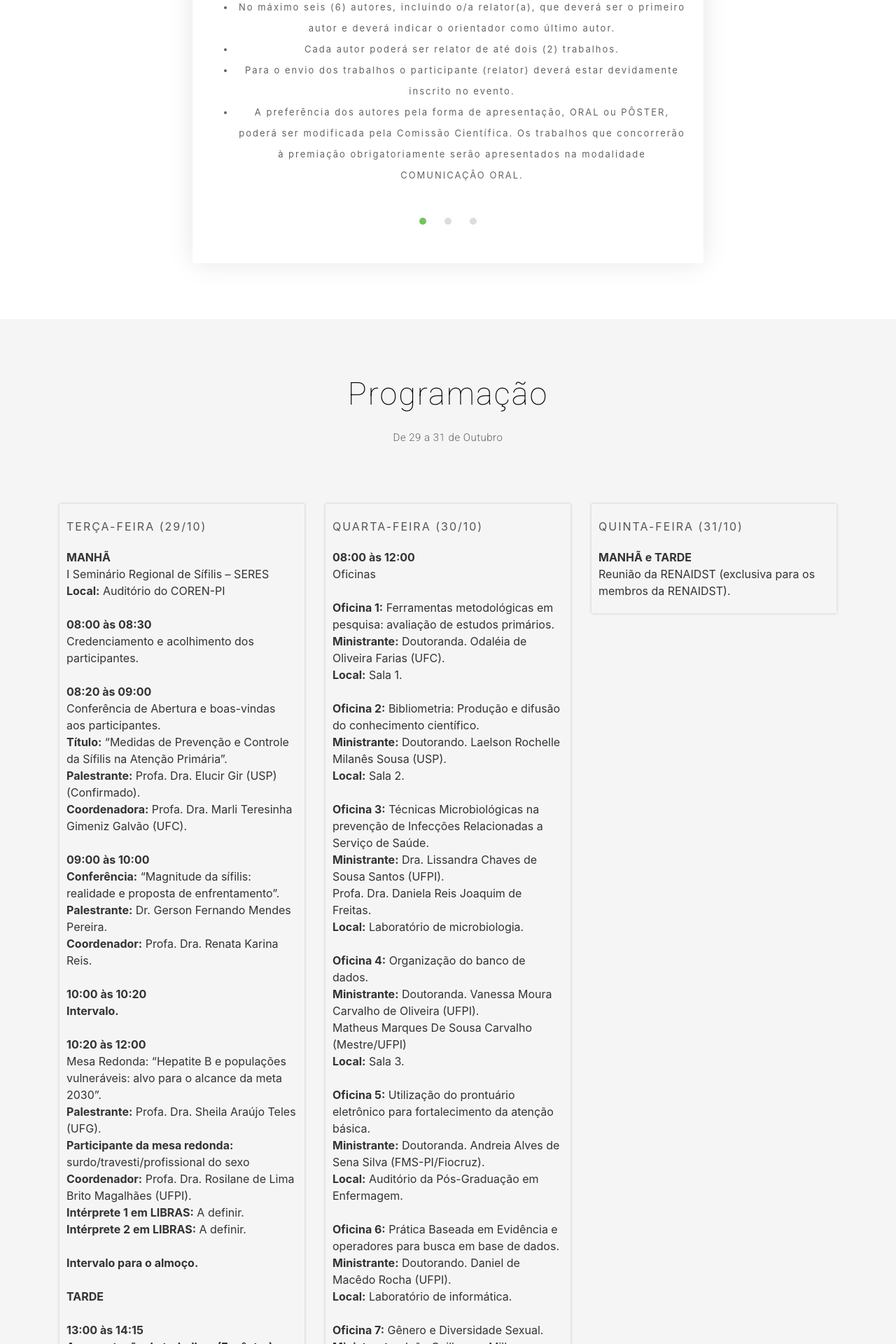
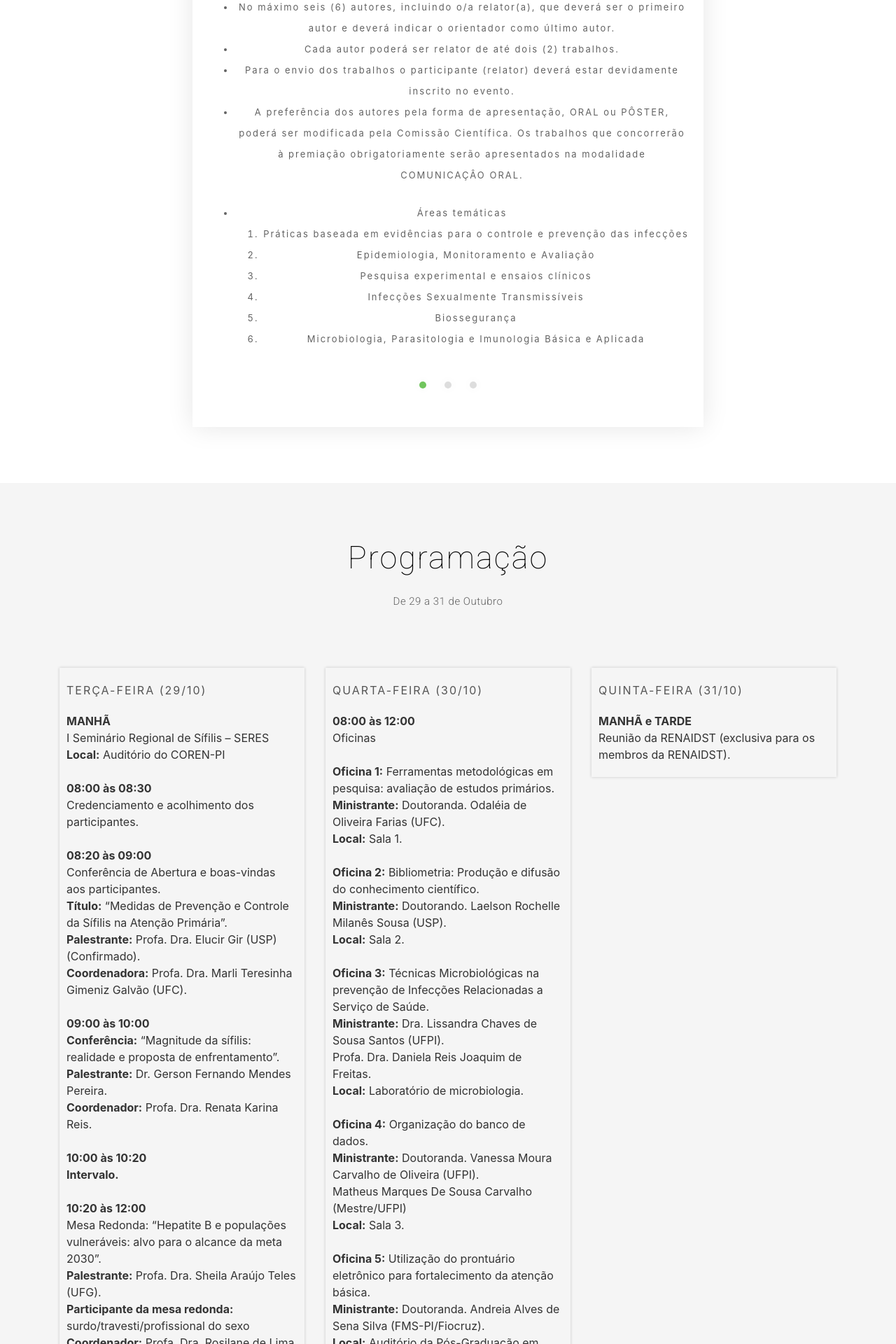
Before and after one commit to igbcampos/seres, a Django app: page / in a window 1280 px wide. Shown: the part 4580-6500 px from the top of the page at 70% size. Run offline with Django 3.2, Linux system fonts and the light colour scheme; some libraries are stand-ins or nearby versions.

Commit message:
Adiciona Apoio e Realização

```diff
--- a/core/templates/index.html
+++ b/core/templates/index.html
@@ -321,6 +321,16 @@ Brasil</li>
                       </li>
                       <li>A preferência dos autores pela forma de apresentação, ORAL ou PÔSTER, poderá ser modificada pela Comissão Científica. Os trabalhos que concorrerão à premiação obrigatoriamente serão apresentados na modalidade COMUNICAÇÂO ORAL.
                       </li>
+                      <br />
+                      <li>Áreas temáticas</li>
+                      <ol>
+                        <li>Práticas baseada em evidências para o controle e prevenção das infecções</li>
+                        <li>Epidemiologia, Monitoramento e Avaliação</li>
+                        <li>Pesquisa experimental e ensaios clínicos</li>
+                        <li>Infecções Sexualmente Transmissíveis</li>
+                        <li>Biossegurança</li>
+                        <li>Microbiologia, Parasitologia e Imunologia Básica e Aplicada</li>
+                      </ol>
                     </ul>
 
                   </div>
@@ -933,6 +943,19 @@ Brasil</li>
 
         <div class="col-md-6 col-lg-4">
           <div class="feature-block">
+            <img src="{% static 'img/palestrantes/livramento.jpeg' %}" alt="img" class="img-fluid" style="height: 140px; width: 140px; border-radius: 100%">
+            <h4>Profa Dra. Maria do Livramento Fortes Figueiredo</h4>
+            <p>Doutorado em Enfermagem pela EEAN/UFRJ (2005). Docente Associado, nível
+              III, da Universidade Federal do Piauí (UFPI) Líder e Coordenadora do Núcleo de
+              Estudos e Pesquisas da Mulher e das Relações de Gênero ? NEPEM/UFPI, e do
+              Grupo de Estudos sobre a Multidimensionalidade do Envelhecimento, Saúde e
+              Enfermagem do Programa de Pós-Graduação em Enfermagem da UFPI
+              (GEMESE/PPGEnf/UFPI).</p>
+          </div>
+        </div>
+
+        <div class="col-md-6 col-lg-4">
+          <div class="feature-block">
             <img src="{% static 'img/palestrantes/maria_anton.jpg' %}" alt="img" class="img-fluid" style="height: 140px; width: 140px; border-radius: 100%">
             <h4>Dra. Maria Antonieta Rubio Tyrrell</h4>
             <p>Doutorado em Enfermagem (1994) pela Escola de Enfermagem Anna Nery da Universidade Federal do Rio de Janeiro (EEAN/UFRJ). Fundadora do Curso de Graduação em Enfermagem e primeira Diretora da UFRJ Campus &quot;Aloísio Teixeira&quot; ( 2009-2). É professora Livre docente e Titular (1989) da Universidade Federal do Rio de Janeiro; Detêm 04 Títulos Doutor Honoris Causa .Fundadora e Presidente do IMART - Instituto Maria Antonieta Rubio Tyrrell. Membro da Comissão de Relações Internacionais do COFEN (Res. 322/19). Professora Visitante do Programa de Pós Graduação em Enfermagem.</p>
@@ -994,10 +1017,10 @@ Brasil</li>
     Footer
   ============================-->
   <footer class="footer">
-    <!-- <div class="container">
+    <div class="container">
       <div class="row">
 
-        <div class="col-md-12 col-lg-4">
+        <!-- <div class="col-md-12 col-lg-4">
           <div class="footer-logo">
 
             <a class="navbar-brand" href="#">eStartup</a>
@@ -1019,9 +1042,9 @@ Brasil</li>
             </ul>
 
           </div>
-        </div>
+        </div> -->
 
-        <div class="col-sm-6 col-md-3 col-lg-2">
+        <!-- <div class="col-sm-6 col-md-3 col-lg-2">
           <div class="list-menu">
 
             <h4>Abou Us</h4>
@@ -1034,40 +1057,30 @@ Brasil</li>
             </ul>
 
           </div>
-        </div>
+        </div> -->
 
-        <div class="col-sm-6 col-md-3 col-lg-2">
+        <div class="col-md-6">
           <div class="list-menu">
 
-            <h4>Support</h4>
+            <h4>Realização</h4>
 
-            <ul class="list-unstyled">
-              <li><a href="#">faq</a></li>
-              <li><a href="#">Editor help</a></li>
-              <li><a href="#">Contact us</a></li>
-              <li><a href="#">Privacy Policy</a></li>
-            </ul>
+            <img src="{% static 'img/realizacao.png' %}" alt="realizacao" style="height: 300px">
 
           </div>
         </div>
 
-        <div class="col-sm-6 col-md-3 col-lg-2">
+        <div class="col-md-6">
           <div class="list-menu">
 
-            <h4>Abou Us</h4>
+            <h4>Apoio</h4>
 
-            <ul class="list-unstyled">
-              <li><a href="#">About us</a></li>
-              <li><a href="#">Features item</a></li>
-              <li><a href="#">Live streaming</a></li>
-              <li><a href="#">Privacy Policy</a></li>
-            </ul>
+            <img src="{% static 'img/apoio.png' %}" alt="apoio" style="height: 300px">
 
           </div>
         </div>
 
       </div>
-    </div> -->
+    </div>
 
     <div class="copyrights">
       <div class="container">
```
Also changed, not shown: core/static/img/apoio.png (added), core/static/img/palestrantes/livramento.jpeg (added), core/static/img/realizacao.png (added). Lines whose indentation alone changed are shown as unchanged.
